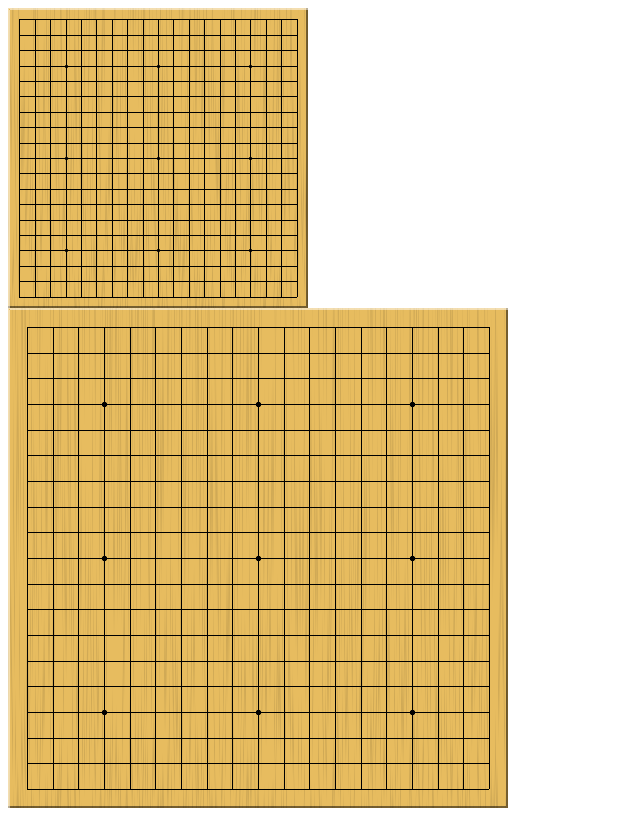
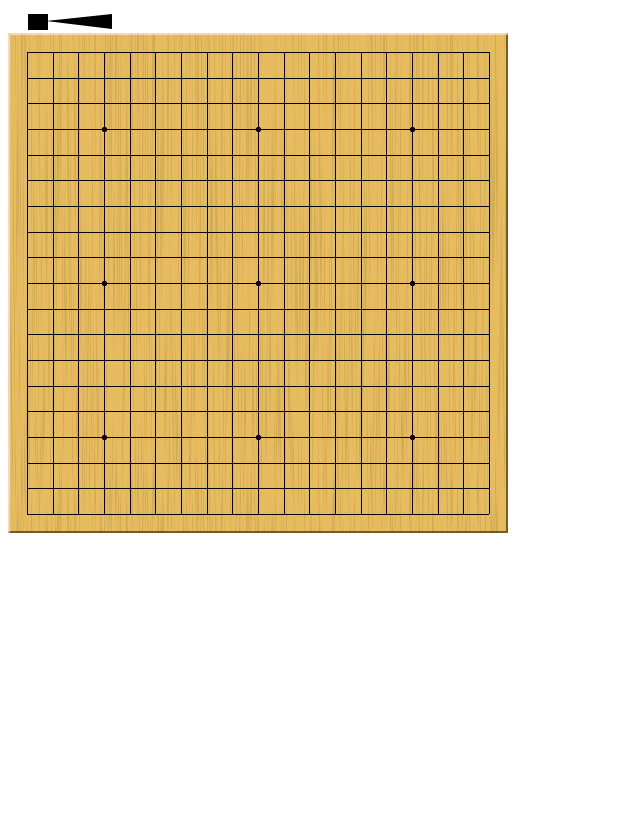
Before and after one commit to IlyaKirillov/GoProject, a plain HTML site: page WebSDK/Tests/BoardTest.html in a window 1280 px wide. Shown: the whole page, without its empty margins (0-640 px from the left). Drawn offline with Linux system fonts and the light colour scheme.

Commit message:
Начал заделывать классы для панели управления.

```diff
--- /dev/null
+++ b/WebSDK/Drawing/Button.js
@@ -0,0 +1,164 @@
+"use strict";
+
+/**
+ * Copyright 2014 the HtmlGoBoard project authors.
+ * All rights reserved.
+ * Project  WebSDK
+ * Author   Ilya Kirillov
+ * Date     27.11.14
+ * Time     1:33
+ */
+
+var EDrawingButtonType =
+{
+    Unknown         : 0,
+    BackwardToStart : 1,
+    Backward_5      : 2,
+    Backward        : 3,
+    Forward         : 4,
+    Forward_5       : 4,
+    ForwardToEnd    : 5
+};
+
+var EDrawingButtonState =
+{
+    Normal : 0,
+    Active : 1,
+    Hover  : 2
+};
+
+function CDrawingButton()
+{
+    this.m_oGameTree = null;
+    this.m_nType     = EDrawingButtonType.Unknown;
+
+    this.m_oImageData = null;
+
+    this.HtmlElement =
+    {
+        Control : null,
+        Canvas  : {Control : null}
+    };
+
+    this.m_oBackColor = new CColor(255, 255, 255);
+
+    this.m_nW = 0;
+    this.m_nH = 0;
+
+    var oThis = this;
+
+    this.private_OnMouseDown = function(e)
+    {
+
+    };
+
+    this.private_OnMouseUp = function(e)
+    {
+
+    };
+
+    this.private_OnMouseOver = function(e)
+    {
+
+    };
+
+    this.private_OnMouseOut = function(e)
+    {
+
+    };
+}
+CDrawingButton.prototype.Init = function(sDivId, oGameTree, nButtonType)
+{
+    this.m_oGameTree = oGameTree;
+    this.m_nType     = nButtonType;
+
+    this.HtmlElement.Control = CreateControlContainer(sDivId);
+    var oDivElement = this.HtmlElement.Control.HtmlElement;
+
+    var oCanvasElement = document.createElement("canvas");
+    oCanvasElement.setAttribute("id", sDivId + "_canvas");
+    oCanvasElement.setAttribute("style", "position:absolute;padding:0;margin:0;");
+    oCanvasElement.setAttribute("oncontextmenu", "return false;");
+    oDivElement.appendChild(oCanvasElement);
+
+    this.HtmlElement.Canvas.Control = CreateControlContainer(sDivId + "_canvas");
+    var oCanvasControl = this.HtmlElement.Canvas.Control;
+    oCanvasControl.Bounds.SetParams(0, 0, 1000, 1000, false, false, false, false, -1,-1);
+    oCanvasControl.Anchor = (g_anchor_top | g_anchor_left | g_anchor_bottom | g_anchor_right);
+    this.HtmlElement.Control.AddControl(oCanvasControl);
+
+    oDivElement.onmousedown = this.private_OnMouseDown;
+    oDivElement.onmouseup   = this.private_OnMouseUp;
+    oDivElement.onmouseover = this.private_OnMouseOver;
+    oDivElement.onmouseout  = this.private_OnMouseOut;
+
+    this.Update_Size();
+};
+CDrawingButton.prototype.Update_Size = function()
+{
+    this.m_nW = this.HtmlElement.Control.HtmlElement.clientWidth;
+    this.m_nH = this.HtmlElement.Control.HtmlElement.clientHeight;
+
+    this.HtmlElement.Control.Resize(this.m_nW, this.m_nH);
+
+    this.private_OnResize();
+};
+CDrawingButton.prototype.private_OnResize = function()
+{
+    var H = this.m_nH;
+    var W = this.m_nW;
+
+    var Canvas = this.HtmlElement.Canvas.Control.HtmlElement.getContext("2d");
+    Canvas.fillStyle = this.m_oBackColor.ToString();
+    Canvas.fillRect(0, 0, W, H);
+
+    Canvas.fillStyle = (new CColor(0, 0, 0, 255)).ToString();
+    switch(this.m_nType)
+    {
+        case EDrawingButtonType.BackwardToStart:
+        {
+            var X0 = Math.ceil(W / 4 + 0.5);
+            var X1 = Math.ceil(3 * W / 4 - W / 16 + 0.5);
+            var Y_1_3 = Math.ceil(H / 5 + 0.5);
+            var Y_1_2 = Math.ceil(H / 2 + 0.5);
+            var Y_2_3 = Math.ceil(4 * H / 5 + 0.5);
+
+            Canvas.beginPath();
+            Canvas.moveTo(X0, Y_1_2);
+            Canvas.lineTo(X1, Y_1_3);
+            Canvas.lineTo(X1, Y_2_3);
+            Canvas.closePath();
+            Canvas.fill();
+
+            var X = Math.ceil(W / 8 + 0.5);
+            var Y = Math.ceil(H / 5 + 0.5);
+            var _W = Math.ceil(W / 8 + 0.5);
+            var _H = Math.ceil(3  * H / 5 + 0.5);
+            Canvas.fillRect(X, Y, _W, _H);
+
+            break;
+        }
+        case EDrawingButtonType.Backward_5:
+        {
+            Canvas.beginPath();
+            Canvas.moveTo(W / 4, H / 2);
+            Canvas.lineTo(3 * W / 4 - W / 16, H / 3);
+            Canvas.lineTo(3 * W / 4 - W / 16, 2 * H / 3);
+            Canvas.closePath();
+            Canvas.fill();
+
+            Canvas.fillRect(3 * W / 4, H / 3, W / 8, H / 3 );
+            break;
+        }
+        case EDrawingButtonType.Backward:
+        {
+            Canvas.beginPath();
+            Canvas.moveTo(W / 4, H / 2);
+            Canvas.lineTo(3 * W / 4 - W / 16, H / 3);
+            Canvas.lineTo(3 * W / 4 - W / 16, 2 * H / 3);
+            Canvas.closePath();
+            Canvas.fill();
+            break;
+        }
+    };
+};
--- a/WebSDK/Tests/BoardTest.html
+++ b/WebSDK/Tests/BoardTest.html
@@ -9,6 +9,7 @@
 <script type="text/javascript" language="JavaScript" src="../Drawing/Board.js"></script>
 <script type="text/javascript" language="JavaScript" src="../Drawing/HtmlEvents.js"></script>
 <script type="text/javascript" language="JavaScript" src="../Drawing/Mark.js"></script>
+<script type="text/javascript" language="JavaScript" src="../Drawing/Button.js"></script>
 
 <script type="text/javascript" language="JavaScript" src="../Command.js"></script>
 <script type="text/javascript" language="JavaScript" src="../Consts.js"></script>
@@ -22,14 +23,14 @@
 
 <body>
 
-<div id="div1" style="position:relative; height: 300px;width: 300px"></div>
+<div id="div1" style="position:relative; height: 25px;width: 150px"></div>
 <div id="div2" style="position:relative; height: 500px;width: 500px"></div>
 
 <script>
-    var GameTree1 = new CGameTree();
-    var DrawingBoard1 = new CDrawingBoard();
-    DrawingBoard1.Init("div1", GameTree1);
-    DrawingBoard1.Update_Size();
+//    var GameTree1 = new CGameTree();
+//    var DrawingBoard1 = new CDrawingBoard();
+//    DrawingBoard1.Init("div1", GameTree1);
+//    DrawingBoard1.Update_Size();
 
     var GameTree2 = new CGameTree();
     var DrawingBoard2 = new CDrawingBoard();
@@ -40,6 +41,9 @@
     (;B[gg]N[Var C];W[gh];B[hh]  (;W[hg]N[Var A];B[kk])  (;W[kl]N[Var B])))");
 
     DrawingBoard2.Focus();
+
+    var Button = new CDrawingButton();
+    Button.Init("div1", GameTree2, EDrawingButtonType.BackwardToStart);
 </script>
 
 </body>
```
Also changed, not shown: WebSDK/Drawing/Toolbar.js (added, +31 -0 lines).
